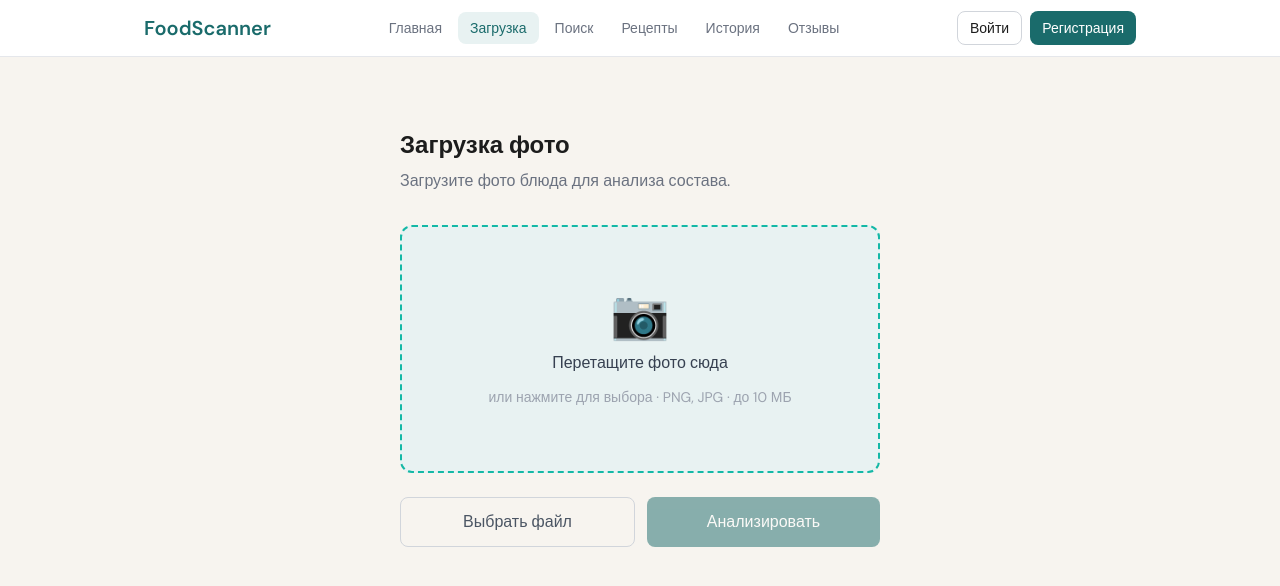
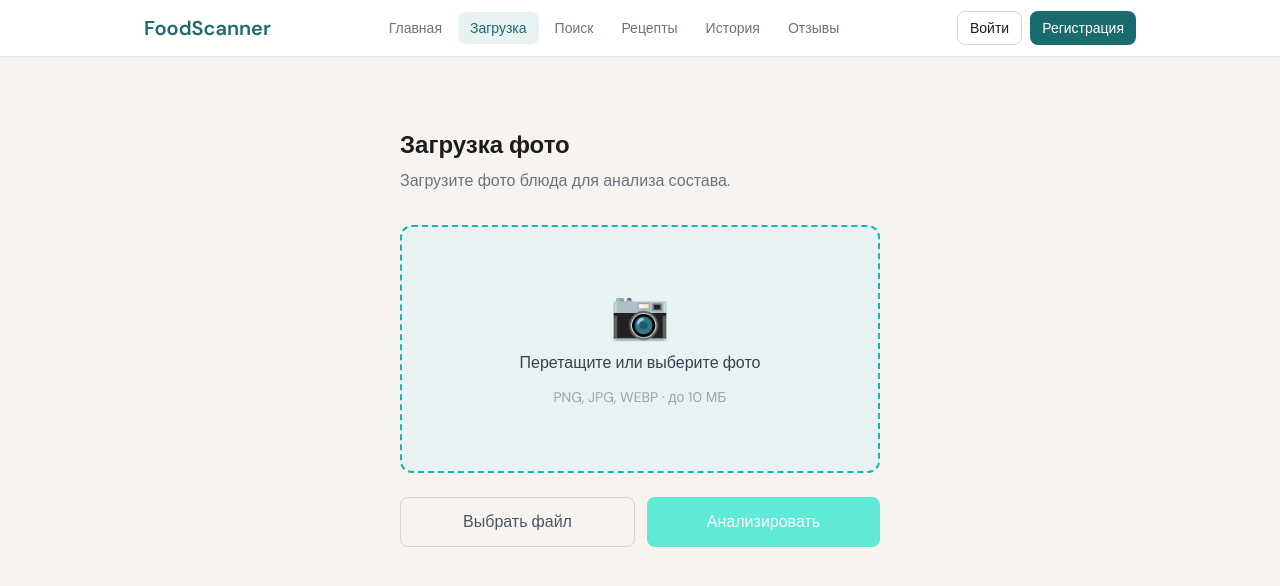
Before and after one commit to dsusachev/hotdog, a React (Vite) app in the folder src/front/: page /upload in a window 1280 px wide. Shown: the top 586 px of the page. Built offline with nearby package versions, Linux system fonts and the light colour scheme; the HTML template or start-up script is replaced by a standard one.

Commit message:
feat: connect UploadPage to POST /classify

```diff
--- a/src/front/src/pages/UploadPage.tsx
+++ b/src/front/src/pages/UploadPage.tsx
@@ -1,25 +1,24 @@
-import { useState, useRef, useCallback } from 'react'
+import { useRef, useState, useCallback } from 'react'
 import { useNavigate } from 'react-router-dom'
 
 type Status = 'idle' | 'dragging' | 'loading' | 'error'
 
 export default function UploadPage() {
+  const [file, setFile]       = useState<File | null>(null)
+  const [preview, setPreview] = useState<string | null>(null)
+  const [status, setStatus]   = useState<Status>('idle')
+  const [errorMsg, setErrorMsg] = useState<string>('')
+  const inputRef = useRef<HTMLInputElement>(null)
   const navigate = useNavigate()
-  const inputRef = useRef<HTMLInputElement>(null)
 
-  const [file, setFile] = useState<File | null>(null)
-  const [preview, setPreview] = useState<string | null>(null)
-  const [status, setStatus] = useState<Status>('idle')
-  const [errorMsg, setErrorMsg] = useState<string>('')
-
-  const handleFile = useCallback((f: File) => {
+  const handleFile = (f: File) => {
     if (!f.type.startsWith('image/')) {
-      setErrorMsg('Пожалуйста, загрузите изображение (PNG, JPG и т.д.)')
+      setErrorMsg('Поддерживаются только изображения (PNG, JPG, WEBP)')
       setStatus('error')
       return
     }
     if (f.size > 10 * 1024 * 1024) {
-      setErrorMsg('Файл слишком большой. Максимум — 10 МБ.')
+      setErrorMsg('Файл слишком большой. Максимум — 10 МБ')
       setStatus('error')
       return
     }
@@ -27,22 +26,6 @@ export default function UploadPage() {
     setPreview(URL.createObjectURL(f))
     setStatus('idle')
     setErrorMsg('')
-  }, [])
-
-  const onDragOver = (e: React.DragEvent) => {
-    e.preventDefault()
-    setStatus('dragging')
-  }
-
-  const onDragLeave = () => {
-    setStatus('idle')
-  }
-
-  const onDrop = (e: React.DragEvent) => {
-    e.preventDefault()
-    const f = e.dataTransfer.files[0]
-    if (f) handleFile(f)
-    else setStatus('idle')
   }
 
   const onInputChange = (e: React.ChangeEvent<HTMLInputElement>) => {
@@ -50,15 +33,21 @@ export default function UploadPage() {
     if (f) handleFile(f)
   }
 
-  const handleRemove = () => {
-    setFile(null)
-    setPreview(null)
+  const onDrop = useCallback((e: React.DragEvent<HTMLDivElement>) => {
+    e.preventDefault()
     setStatus('idle')
-    setErrorMsg('')
-    if (inputRef.current) inputRef.current.value = ''
+    const f = e.dataTransfer.files?.[0]
+    if (f) handleFile(f)
+  }, [])
+
+  const onDragOver = (e: React.DragEvent<HTMLDivElement>) => {
+    e.preventDefault()
+    setStatus('dragging')
   }
 
-  const handleSubmit = async () => {
+  const onDragLeave = () => setStatus('idle')
+
+  const handleAnalyze = async () => {
     if (!file) return
     setStatus('loading')
     setErrorMsg('')
@@ -73,20 +62,29 @@ export default function UploadPage() {
       })
 
       if (!res.ok) {
-        throw new Error(`Ошибка сервера: ${res.status}`)
+        const text = await res.text()
+        throw new Error(text || `Ошибка сервера: ${res.status}`)
       }
 
       const data = await res.json()
-      // Pass result to ResultPage via router state
+      // Navigate to result page, passing the response in location state
       navigate('/result', { state: { result: data } })
     } catch (err) {
       setStatus('error')
-      setErrorMsg(err instanceof Error ? err.message : 'Что-то пошло не так. Попробуйте ещё раз.')
+      setErrorMsg(err instanceof Error ? err.message : 'Неизвестная ошибка')
     }
   }
 
+  const reset = () => {
+    setFile(null)
+    setPreview(null)
+    setStatus('idle')
+    setErrorMsg('')
+    if (inputRef.current) inputRef.current.value = ''
+  }
+
   const isDragging = status === 'dragging'
-  const isLoading = status === 'loading'
+  const isLoading  = status === 'loading'
 
   return (
     <div className="max-w-lg mx-auto py-10 px-4">
@@ -95,47 +93,46 @@ export default function UploadPage() {
 
       {/* Drop zone */}
       <div
+        onDrop={onDrop}
         onDragOver={onDragOver}
         onDragLeave={onDragLeave}
-        onDrop={onDrop}
-        onClick={() => !file && inputRef.current?.click()}
-        className={`
-          relative border-2 border-dashed rounded-xl transition-colors duration-200
-          ${file ? 'border-teal-400 bg-white cursor-default' : 'cursor-pointer'}
-          ${isDragging ? 'border-teal-500 bg-teal-100 scale-[1.01]' : ''}
-          ${!file && !isDragging ? 'border-teal-500 bg-teal-50 hover:bg-teal-100' : ''}
+        onClick={() => !preview && inputRef.current?.click()}
+        className={`relative border-2 border-dashed rounded-xl transition-colors duration-200 overflow-hidden
+          ${isDragging
+            ? 'border-teal-400 bg-teal-100'
+            : preview
+              ? 'border-teal-500 bg-white cursor-default'
+              : 'border-teal-500 bg-teal-50 cursor-pointer hover:bg-teal-100'
+          }
+          ${preview ? 'p-0' : 'p-16'}
         `}
       >
         {preview ? (
-          <div className="relative">
+          <>
             <img
               src={preview}
               alt="Предпросмотр"
-              className="w-full max-h-72 object-contain rounded-xl p-2"
+              className="w-full max-h-72 object-cover rounded-xl"
             />
-            {/* Remove button */}
-            <button
-              onClick={(e) => { e.stopPropagation(); handleRemove() }}
-              className="absolute top-3 right-3 w-7 h-7 bg-white border border-gray-200 rounded-full shadow text-gray-500 hover:text-red-500 hover:border-red-300 transition-colors flex items-center justify-center text-sm"
-              title="Удалить"
-            >
-              ✕
-            </button>
-            {/* File name */}
-            <div className="px-4 pb-3 text-xs text-gray-400 truncate">{file?.name}</div>
-          </div>
+            {/* Overlay with filename */}
+            <div className="absolute inset-x-0 bottom-0 bg-gradient-to-t from-black/60 to-transparent px-4 py-3 rounded-b-xl">
+              <p className="text-white text-sm font-medium truncate">{file?.name}</p>
+              <p className="text-white/70 text-xs">
+                {file ? (file.size / 1024 / 1024).toFixed(2) + ' МБ' : ''}
+              </p>
+            </div>
+          </>
         ) : (
-          <div className="p-16 flex flex-col items-center gap-3">
+          <div className="flex flex-col items-center gap-3 select-none">
             <span className="text-5xl">{isDragging ? '📂' : '📷'}</span>
             <span className="font-medium text-gray-700">
-              {isDragging ? 'Отпустите для загрузки' : 'Перетащите фото сюда'}
+              {isDragging ? 'Отпустите файл' : 'Перетащите или выберите фото'}
             </span>
-            <span className="text-sm text-gray-400">или нажмите для выбора · PNG, JPG · до 10 МБ</span>
+            <span className="text-sm text-gray-400">PNG, JPG, WEBP · до 10 МБ</span>
           </div>
         )}
       </div>
 
-      {/* Hidden file input */}
       <input
         ref={inputRef}
         type="file"
@@ -146,27 +143,34 @@ export default function UploadPage() {
 
       {/* Error message */}
       {status === 'error' && errorMsg && (
-        <p className="mt-3 text-sm text-red-500">{errorMsg}</p>
+        <div className="mt-4 px-4 py-3 bg-red-50 border border-red-200 rounded-lg text-red-600 text-sm">
+          {errorMsg}
+        </div>
       )}
 
       {/* Action buttons */}
       <div className="flex gap-3 mt-6">
         <button
-          onClick={() => inputRef.current?.click()}
+          onClick={preview ? reset : () => inputRef.current?.click()}
+          className="flex-1 py-3 border border-gray-300 rounded-lg font-medium text-gray-600 hover:border-teal-500 hover:text-teal-600 transition-colors"
           disabled={isLoading}
-          className="flex-1 py-3 border border-gray-300 rounded-lg font-medium text-gray-600 hover:border-teal-500 hover:text-teal-600 transition-colors disabled:opacity-50 disabled:cursor-not-allowed"
         >
-          Выбрать файл
+          {preview ? 'Удалить' : 'Выбрать файл'}
         </button>
+
         <button
-          onClick={handleSubmit}
+          onClick={handleAnalyze}
           disabled={!file || isLoading}
-          className="flex-1 py-3 bg-teal-600 text-white rounded-lg font-medium hover:bg-teal-700 transition-colors disabled:opacity-50 disabled:cursor-not-allowed flex items-center justify-center gap-2"
+          className={`flex-1 py-3 rounded-lg font-medium transition-colors flex items-center justify-center gap-2
+            ${!file || isLoading
+              ? 'bg-teal-300 text-white cursor-not-allowed'
+              : 'bg-teal-600 text-white hover:bg-teal-700 cursor-pointer'
+            }`}
         >
           {isLoading ? (
             <>
-              <span className="w-4 h-4 border-2 border-white border-t-transparent rounded-full animate-spin" />
-              Анализ...
+              <span className="inline-block w-4 h-4 border-2 border-white border-t-transparent rounded-full animate-spin" />
+              Анализируем…
             </>
           ) : (
             'Анализировать'
```
Also changed, not shown: 2 other files (tests, documents, lock files or other folders).
